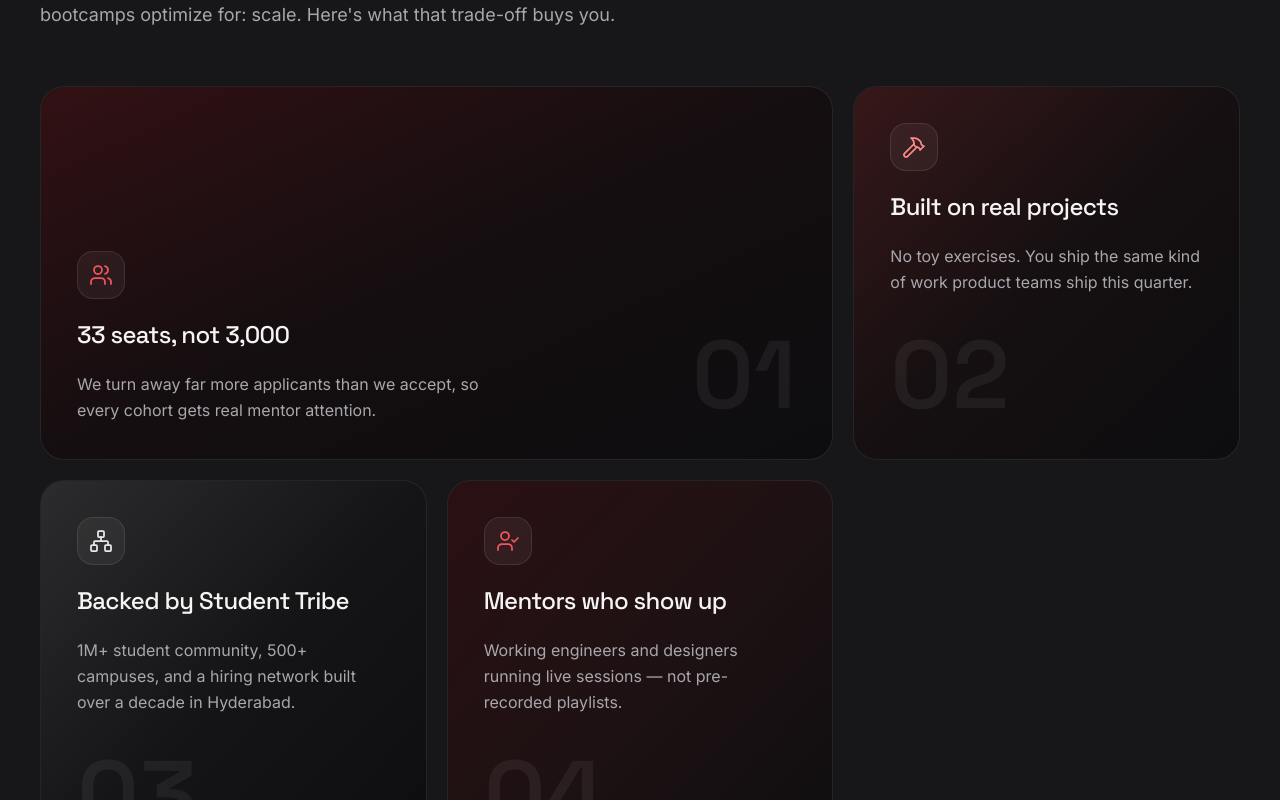
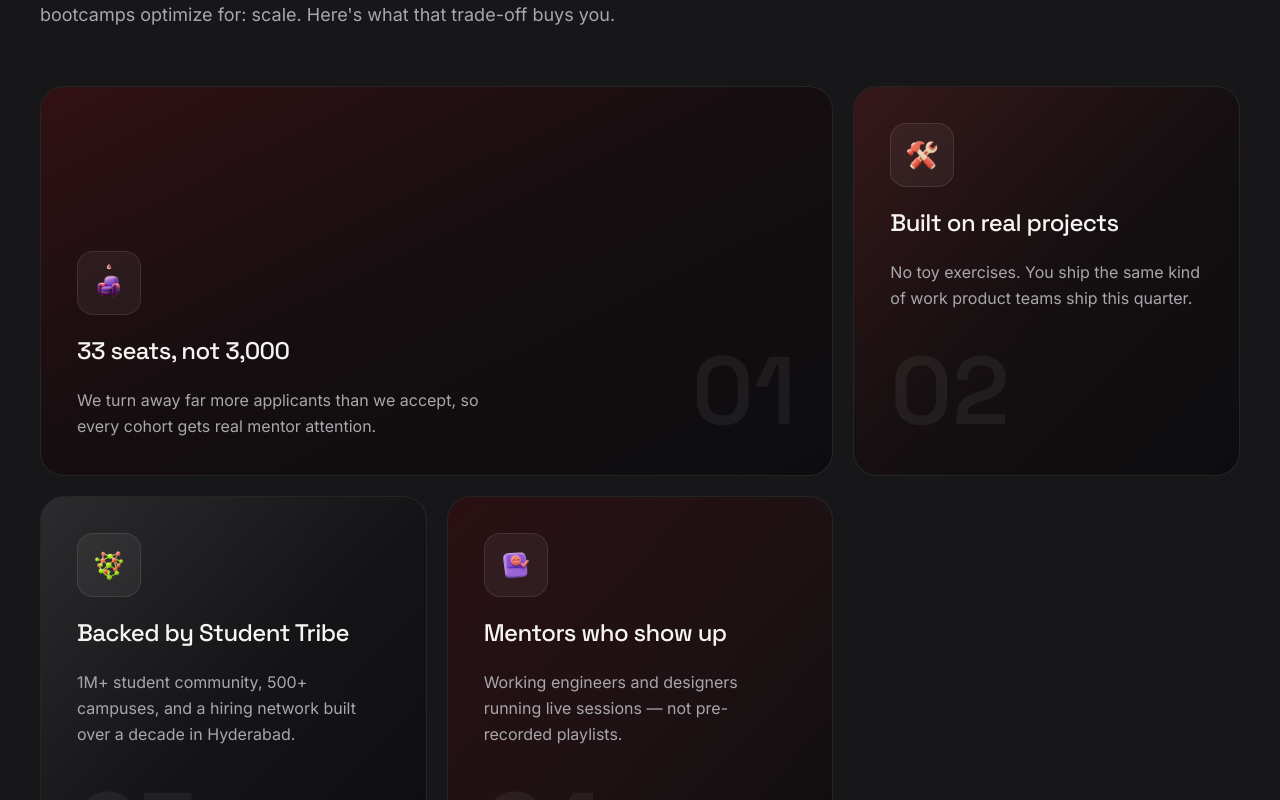
Before and after one commit to vijayabhaskar00/st.school2, a Next.js app: page /st.school2/ in a window 1280 px wide. Shown: the part 1860-2660 px from the top of the page. Built offline with nearby package versions, Linux system fonts and the light colour scheme.

Commit message:
feat: use Pixar-style icons in the homepage Why Us section

```diff
--- a/src/components/sections/why-us.tsx
+++ b/src/components/sections/why-us.tsx
@@ -1,11 +1,19 @@
-import { Users, Hammer, Network, UserCheck, type LucideIcon } from "lucide-react";
+import Image from "next/image";
 import { Container } from "@/components/ui/container";
 import { SectionHeading } from "@/components/ui/section-heading";
 import { Reveal } from "@/components/motion/reveal";
 import { whyUs } from "@/data/content";
+import { assetBasePath } from "@/lib/base-path";
 import { cn } from "@/lib/utils";
 
-const icons: LucideIcon[] = [Users, Hammer, Network, UserCheck];
+// Positional match to the `whyUs` content array (content/why-us.json) —
+// same coupling already used by `accents` below.
+export const WHY_US_ICONS = [
+  `${assetBasePath}/images/icons/why-us-1.webp`,
+  `${assetBasePath}/images/icons/why-us-2.webp`,
+  `${assetBasePath}/images/icons/why-us-3.webp`,
+  `${assetBasePath}/images/icons/why-us-4.webp`,
+];
 
 const accents = [
   "from-violet/25 via-violet/5 to-transparent",
@@ -13,8 +21,6 @@ const accents = [
   "from-acid/20 via-acid/5 to-transparent",
   "from-violet/20 via-coral/10 to-transparent",
 ];
-
-const iconColors = ["text-violet-light", "text-coral-light", "text-acid", "text-violet-light"];
 
 export function WhyUs() {
   return (
@@ -38,7 +44,6 @@ export function WhyUs() {
 
         <div className="grid grid-cols-1 gap-5 md:grid-cols-6">
           {whyUs.map((item, i) => {
-            const Icon = icons[i % icons.length];
             const isFeatured = i === 0;
             return (
               <Reveal
@@ -65,12 +70,15 @@ export function WhyUs() {
 
                   <div className={cn("relative flex flex-col gap-5", isFeatured && "sm:max-w-md")}>
                     <span
-                      className={cn(
-                        "flex size-12 items-center justify-center rounded-2xl border border-white/15 bg-white/5",
-                        iconColors[i % iconColors.length],
-                      )}
+                      className="flex size-16 items-center justify-center rounded-2xl border border-white/15 bg-white/5"
                     >
-                      <Icon className="size-6" strokeWidth={1.75} />
+                      <Image
+                        src={WHY_US_ICONS[i % WHY_US_ICONS.length]}
+                        alt=""
+                        width={64}
+                        height={64}
+                        className="size-12 object-contain"
+                      />
                     </span>
                     <h3 className="font-display text-2xl font-medium tracking-tight text-paper">
                       {item.title}
```
